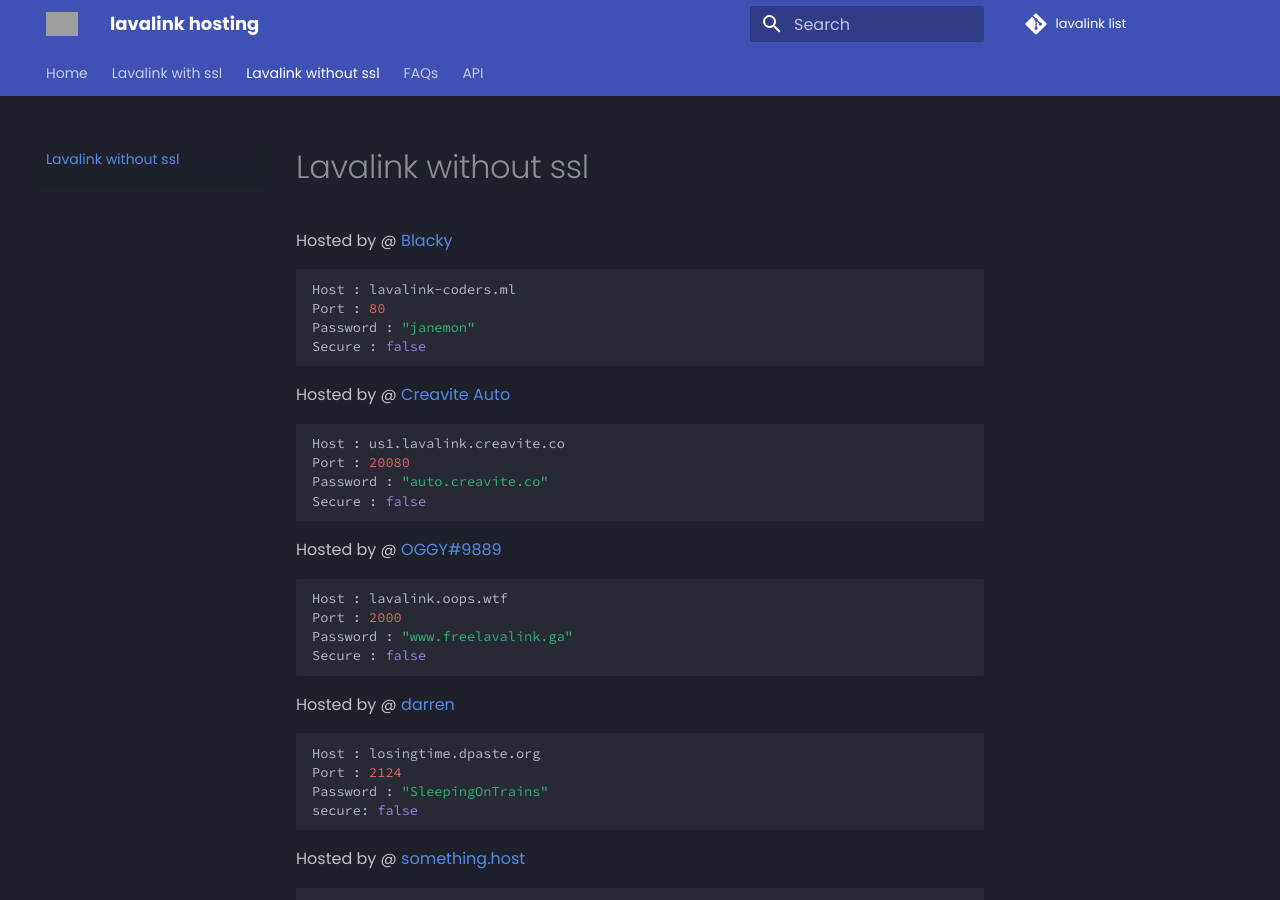
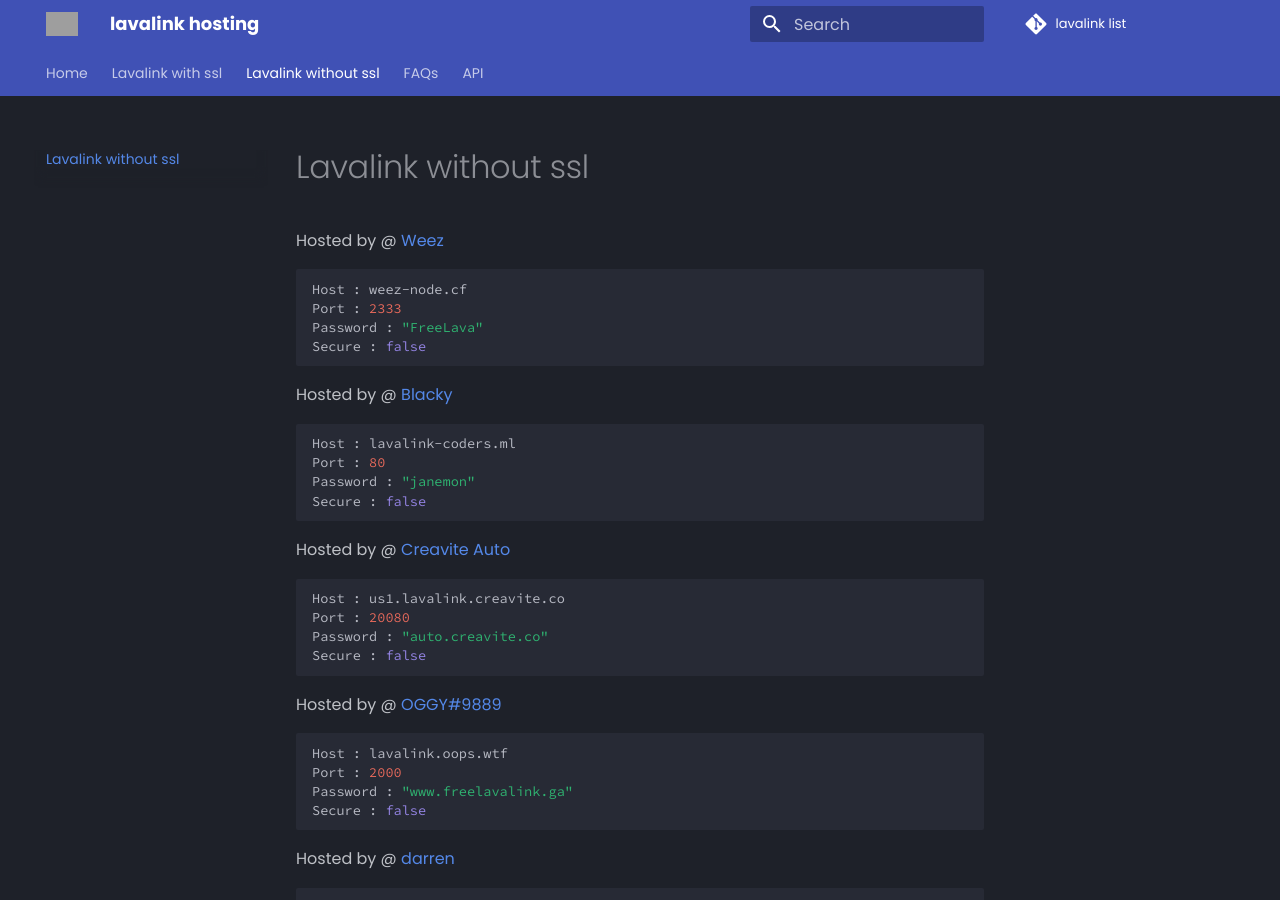
Before and after one commit to DarrenOfficial/lavalink-list, an MkDocs documentation site: the page built from docs/NoSSL/lavalink-without-ssl.md, in a window 1280 px wide and 900 px high. Built offline with MkDocs 1.6.1 and Material for MkDocs 9.7.7, drawn with Linux system fonts in a browser that asks for light colours; comment, search, counter and statistics services are not loaded; grey boxes are pictures that could not be loaded.

Commit message:
add lavalink-without-ssl.md (#84)

````diff
--- a/docs/NoSSL/lavalink-without-ssl.md
+++ b/docs/NoSSL/lavalink-without-ssl.md
@@ -4,6 +4,14 @@ description: Without SSL should work out of the box!
 ---
 
 ---
+
+Hosted by @ [Weez](https://github.com/Weez-Dev)
+```bash
+Host : weez-node.cf
+Port : 2333
+Password : "FreeLava"
+Secure : false
+```
 Hosted by @ [Blacky](https://github.com/brblacky)
 ```bash
 Host : lavalink-coders.ml
````
